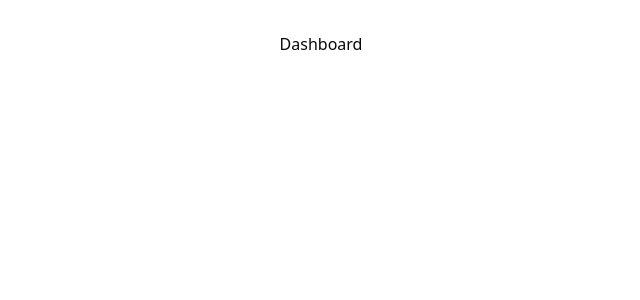
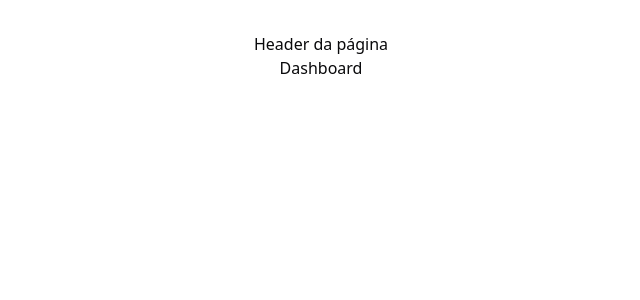
Before and after one commit to fpsaraiva/front-gerenciador-links, a React (Vite) app: page / in a window 1280 px wide. Shown: the top 300 px of the page, without its empty margins (319-959 px from the left). Built offline with nearby package versions, Linux system fonts and the light colour scheme.

Commit message:
feat: configuracao de layouts

```diff
--- /dev/null
+++ b/src/pages/layouts/app.tsx
@@ -0,0 +1,14 @@
+import { Outlet } from "react-router-dom";
+
+function AppLayout() {
+    return (
+        <>
+        <h1>Header da página</h1>
+        <div>
+            <Outlet />
+        </div>
+        </>
+    )
+}
+
+export default AppLayout
--- /dev/null
+++ b/src/pages/layouts/auth.tsx
@@ -0,0 +1,14 @@
+import { Outlet } from "react-router-dom";
+
+function AuthLayout() {
+    return (
+        <>
+        <h1>Header da página</h1>
+        <div>
+            <Outlet />
+        </div>
+        </>
+    )
+}
+
+export default AuthLayout
```
Also changed, not shown: src/routes.tsx (+18 -4 lines).
